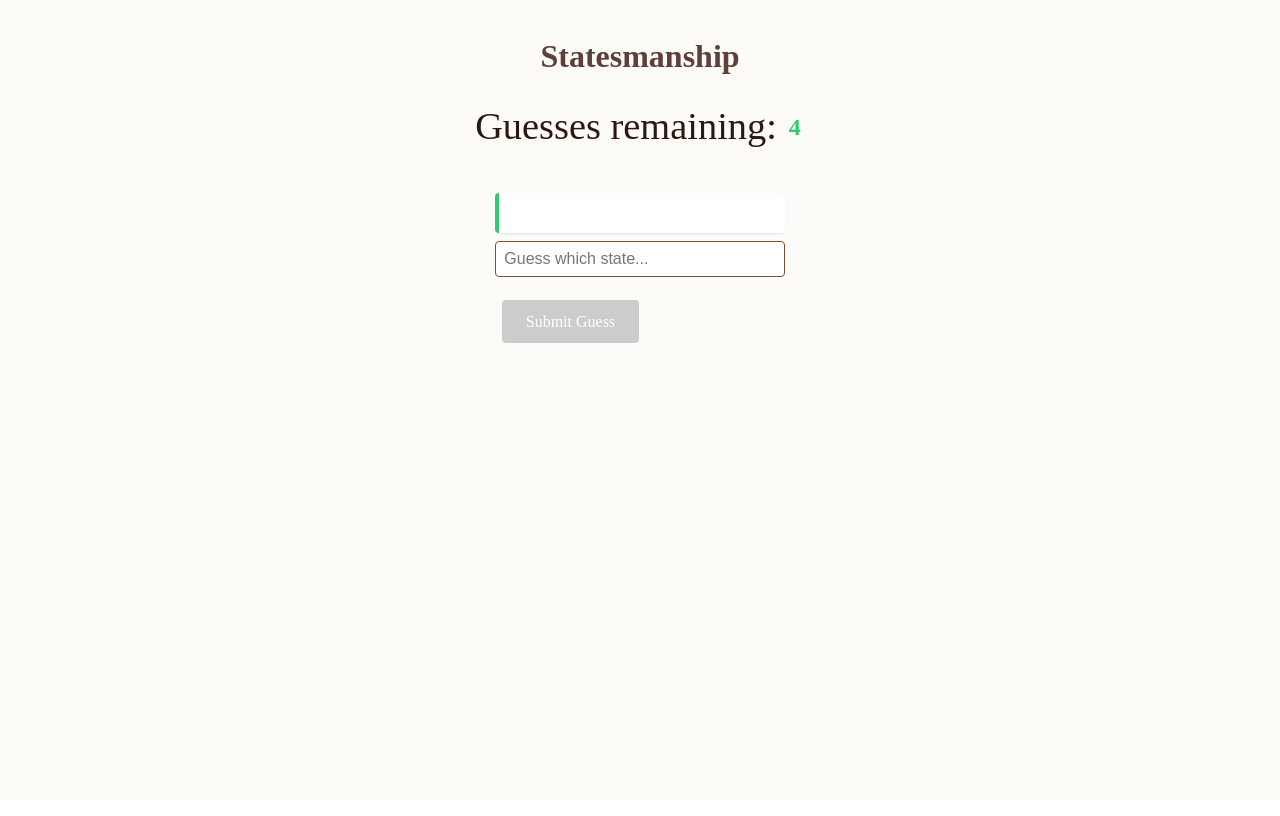
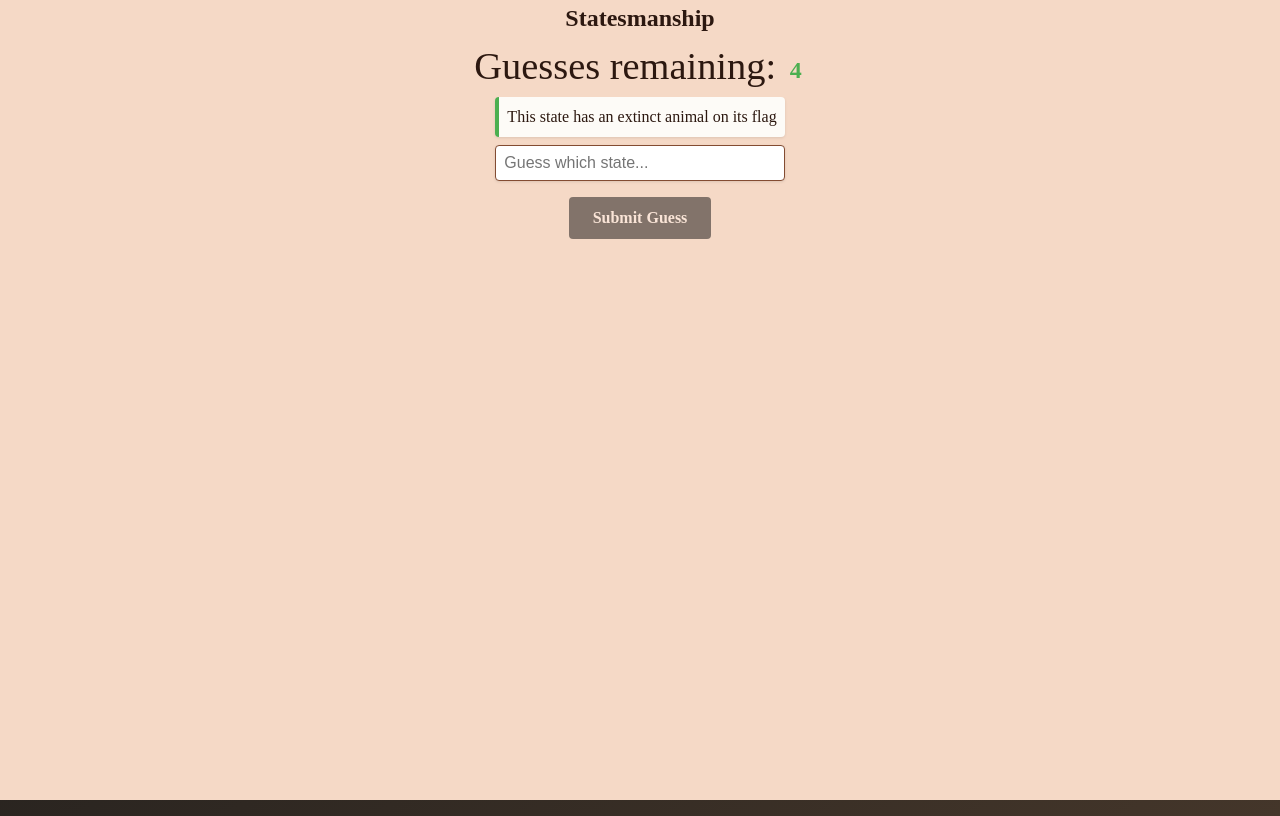
Before and after one commit to Ericwimsatt/gingernet, a React (Vite) app in the folder frontend/: page /statesmanship/play in a window 1280 px wide. Built offline with nearby package versions, Linux system fonts and the light colour scheme.

Commit message:
simplify styling

```diff
--- a/frontend/src/pages/Statesmanship/Statesmanship.css
+++ b/frontend/src/pages/Statesmanship/Statesmanship.css
@@ -1,110 +1,45 @@
 .statesmanship-page {
-  /* Rustic theme variables */
+  /* Theme variables */
   --parchment: #fdfbf7;
   --leather: #834c32;
-  --aged-paper: #e8dcc4;
   --wood: #8b4513;
-  --wood-dark: #5d4037;
+  --wood-dark: #111010;
   --ink: #2c1810;
-  --page-padding-mobile: 1rem;
-  --page-padding-desktop: 2rem;
+  --green-color: #4caf50;
+  --green-color-dark: #388e3c;
   --container-padding-mobile: 1rem;
   --container-padding-desktop: 2rem;
-  --green-color: #2ecc71;
-  --green-color-dark: #27ae60;
-  --parchment-light: #fefefe;
 
-  min-height: 100vh;
-  background: var(--parchment);
-  padding: var(--page-padding-mobile);
   display: flex;
   flex-direction: column;
   align-items: center;
   overflow-x: hidden;
+  height: 100vh;
 
-  .statesmanship-container {
-    margin: 0 auto;
-    padding: var(--container-padding-mobile);
-    background: rgba(255, 255, 255, 0.9);
-    border-radius: 8px;
-    box-shadow: 0 4px 6px rgba(0, 0, 0, 0.1);
-    position: relative;
-
-    &::before {
-      content: '';
-      position: absolute;
-      top: 0;
-      left: 0;
-      right: 0;
-      bottom: 0;
-      background: var(--parchment-light);
-      pointer-events: none;
-    }
-  }
+  background: #f5d9c6;
+  color: var(--ink);
+  text-align: center;
+  margin-bottom: 1rem;
+  font-family: 'Crimson Text', serif;
 
   h1 {
-    color: var(--wood-dark);
     font-size: clamp(1.8rem, 5vw, 2.5rem);
-    text-align: center;
-    margin-bottom: 1rem;
     font-weight: bold;
-    font-family: 'Crimson Text', serif;
     position: relative;
-
-    &::after {
-      content: '';
-      display: block;
-      width: min(100px, 30%);
-      height: 2px;
-      background: var(--wood);
-      margin: 0.5rem auto;
-    }
   }
 
   p {
     font-size: clamp(1.2rem, 3vw, 2.4rem);
     line-height: 1.6;
     color: var(--ink);
-    margin-bottom: 1rem;
-  }
-
-  .statesmanship-play {
-    width: 100%;
-    max-width: 800px;
-    flex: 1;
-    display: flex;
-    flex-direction: column;
-  }
-
-  h2 {
-    color: var(--wood-dark);
-    text-align: center;
-    font-size: 2rem;
-    margin-bottom: 1rem;
-  }
-
-  .game-status {
-    margin-bottom: 1rem;
-    text-align: center;
-
-    p {
-      display: flex;
-      align-items: center;
-      justify-content: center;
-      gap: 0.5rem;
-      min-height: 3rem;
-    }
   }
 
   .turns-section {
-    margin-top: 0.25rem;
+    padding-left: 1rem;
+    padding-right: 1rem;
     position: relative;
     flex: 1;
     overflow-y: auto;
-  }
-
-  .turn-container {
-    position: relative;
   }
 
   .game-item {
@@ -114,35 +49,17 @@
     margin-bottom: 0.5rem;
     box-shadow: 0 1px 3px rgba(0, 0, 0, 0.1);
     box-sizing: border-box;
+    transition: all 0.2s;
+    text-align: left;
+
+    &.hint-item {
+      border-left: 4px solid var(--green-color);
+      background: var(--parchment);
     }
 
-  .hint-item.game-item {
-    border-left: 4px solid var(--green-color);
-    opacity: 1;
-    transform: translateY(0);
-
-    &:last-child:not(:first-child) {
-      opacity: 0;
-      transform: translateY(-10px);
-    }
-
-    &:last-child.fade-in {
-      animation: fadeIn 0.3s ease-out 0.3s forwards;
-    }
-  }
-
-  .guess-item.game-item {
+    &.guess-item {
       margin-left: 1.5rem;
       font-weight: 500;
-    transform-origin: left center;
-
-    &.start {
-      transition: none;
-    }
-
-    &.shake {
-      animation: shake 0.5s ease-in-out;
-    }
 
       &.incorrect {
         border-left: 4px solid #e74c3c;
@@ -154,21 +71,20 @@
         color: var(--green-color-dark);
       }
     }
+  }
 
+  /* Input and suggestions */
   .autocomplete-container {
     position: relative;
-    width: 100%;
-    max-width: 100%;
     margin-bottom: 1rem;
   }
 
   .guess-input {
-    padding: 0.5rem;
+    width: 100%;
+    border: 1px solid var(--leather);
     font-size: 1rem;
-    border: 1px solid var(--leather);
-    border-radius: 4px;
-    width: 100%;
-    box-sizing: border-box;
+    margin-bottom:0px;
+    color:var(--ink);
 
     &:focus {
       outline: none;
@@ -188,73 +104,80 @@
     left: 0;
     right: 0;
     background: white;
-    border: 1px solid var(--leather);
-    border-radius: 4px;
-    margin-top: 4px;
+    border: 1px solid var(--wood);
+    border-top: none;
+    border-radius: 0 0 4px 4px;
+    box-shadow: 0 2px 4px rgba(0, 0, 0, 0.1);
     max-height: 200px;
     overflow-y: auto;
     z-index: 1000;
-    box-shadow: 0 2px 4px rgba(0, 0, 0, 0.1);
+    margin: 0;
+    padding: 0;
+    list-style: none;
   }
 
   .suggestion-item {
     padding: 8px 12px;
     cursor: pointer;
-    transition: background-color 0.2s;
     border-left: 3px solid transparent;
     color: var(--ink);
+    transition: all 0.2s;
 
-    &:hover,
-    &.selected {
+    &:hover, &.selected {
       background-color: var(--parchment);
-    }
-
-    &.selected {
-      border-left: 3px solid var(--green-color);
+      border-left-color: var(--green-color);
       padding-left: 9px;
     }
   }
 
-  .game-over {
-    margin-top: 1rem;
-    padding-top: 1rem;
-    border-top: 1px solid var(--leather);
+  /* Game status and feedback */
+  .game-status {
     text-align: center;
   }
 
-  .rustic-button {
-    background: var(--green-color);
-    color: white;
-    border: none;
-    padding: 0.8rem 1.5rem;
-    border-radius: 4px;
-    cursor: pointer;
-    transition: background-color 0.3s ease;
-    margin: .4rem;
-
-    &:hover {
-      background: var(--green-color-dark);
+  .guesses-remaining {
+    font-size: 1.5rem;
+    font-weight: bold;
+    margin: 0 0.25rem;
+    vertical-align: middle;
+    display: inline-block;
   }
 
-    &:disabled {
-      background: #ccc;
-      cursor: not-allowed;
-    }
+  .guesses-remaining[data-guesses="4"] {
+    color: var(--green-color);
+    font-size: 1.5rem;
   }
 
+  .guesses-remaining[data-guesses="3"] {
+    color: var(--green-color);
+    font-size: 1.5rem;
+  }
+
+  .guesses-remaining[data-guesses="2"] {
+    color: #e26d28;
+    font-size: 1.5rem;
+  }
+
+  .guesses-remaining[data-guesses="1"] {
+    color: #720000;
+    font-size: 2rem;
+  }
+
+  .guesses-remaining[data-guesses="0"] {
+    color: #850d00;
+    font-size: 3rem;
+  }
+
+  /* Game over overlay */
   .game-over-overlay {
     position: fixed;
-    top: 0;
-    left: 0;
-    right: 0;
-    bottom: 0;
-    background: rgba(0, 0, 0, 0.5);
+    inset: 0;
+    background: rgba(0, 0, 0, 0.8);
     display: flex;
     justify-content: center;
     align-items: center;
     z-index: 1000;
     padding: 1rem;
-    animation: fadeIn 0.3s ease-out;
   }
 
   .game-over-content {
@@ -262,8 +185,8 @@
     padding: 2rem;
     border-radius: 8px;
     text-align: center;
+    width: min(80vw, 500px);
     max-width: 100%;
-    width: min(80vw, 500px);
 
     &.won .game-over-title {
       color: var(--green-color-dark);
@@ -274,150 +197,30 @@
     }
   }
 
-  .game-over-title {
-    font-size: 2rem;
-    margin-bottom: 1rem;
+  /* Buttons */
+  button {
+    border: none;
+    border-radius: 4px;
+    cursor: pointer;
+    padding: 0.75rem 1.5rem;
+    transition: background-color 0.2s;
+    background-color: var(--wood-dark);
+    color:#fff0e8;
     font-weight: bold;
-    overflow: hidden;
-    text-overflow: ellipsis;
+
+    &:disabled {
+      opacity: 0.5;
+      cursor: not-allowed;
     }
-
-  .game-over-message {
-    font-size: 1.2rem;
-    margin-bottom: 1.5rem;
-    overflow: hidden;
-    text-overflow: ellipsis;
   }
 
   .play-again-button {
     background: var(--green-color);
     color: white;
-    border: none;
-    padding: 0.75rem 1.5rem;
-    border-radius: 4px;
-    cursor: pointer;
     margin-top: 1rem;
-    transition: background-color 0.2s;
 
-    &:hover {
+    &:hover:not(:disabled) {
       background: var(--green-color-dark);
     }
   }
-
-  .guesses-remaining {
-    display: inline-block;
-    line-height: 1;
-    position: relative;
-    font-weight: bold;
-    font-size: 1.5rem;
-    margin: 0 0.25rem;
-    vertical-align: middle;
-    display: inline-block;
-
-    &[data-guesses="4"] {
-      color: var(--green-color);
-      animation: gentle-pulse 2s infinite;
 }
-
-    &[data-guesses="3"] {
-      color: var(--green-color);
-      animation: medium-shake 1.5s infinite;
-    }
-
-    &[data-guesses="2"] {
-      color: #f39c12;
-      animation: urgent-shake 1s infinite;
-    }
-
-    &[data-guesses="1"] {
-      color: #c0392b;
-      font-size: 2rem;
-      animation: frantic-pulse 0.7s infinite;
-    }
-
-    &[data-guesses="0"] {
-      color: #c0392b;
-      font-size: 3rem;
-      animation: frantic-pulse 0.7s infinite;
-    }
-  }
-
-  .game-description {
-    max-width: 600px;
-    margin: 2rem auto;
-    text-align: center;
-    padding: 0 1rem;
-    line-height: 1.6;
-
-    p {
-      margin: 1rem 0;
-      font-size: 1.1rem;
-
-      &:first-child {
-        font-size: 1.3rem;
-        font-weight: 500;
-        color: var(--wood-dark);
-      }
-    }
-  }
-
-  @media (min-width: 768px) {
-    padding: var(--page-padding-desktop);
-    padding-bottom: var(--page-padding-desktop);
-
-    .statesmanship-container {
-      padding: var(--container-padding-desktop);
-    }
-  }
-
-  @keyframes shake {
-    0%, 100% { transform: translateX(0); }
-    20% { transform: translateX(-5px); }
-    40% { transform: translateX(5px); }
-    60% { transform: translateX(-3px); }
-    80% { transform: translateX(3px); }
-  }
-
-  @keyframes scaleSlide {
-    0% {
-      transform: scaleX(1) translateX(0);
-    }
-    50% {
-      transform: scaleX(0.98) translateX(5px);
-    }
-    100% {
-      transform: scaleX(0.95) translateX(10px);
-    }
-  }
-
-  @keyframes fadeIn {
-    from { opacity: 0; }
-    to { opacity: 1; }
-  }
-
-  @keyframes gentle-pulse {
-    0%, 100% { transform: scale(1); }
-    50% { transform: scale(1.05); }
-  }
-
-  @keyframes medium-shake {
-    0%, 100% { transform: translateX(0) rotate(0); }
-    25% { transform: translateX(-2px) rotate(-1deg); }
-    75% { transform: translateX(2px) rotate(1deg); }
-  }
-
-  @keyframes urgent-shake {
-    0%, 100% { transform: translateX(0) rotate(0); }
-    20% { transform: translateX(-3px) rotate(-2deg); }
-    40% { transform: translateX(3px) rotate(2deg); }
-    60% { transform: translateX(-3px) rotate(-2deg); }
-    80% { transform: translateX(3px) rotate(2deg); }
-  }
-
-  @keyframes frantic-pulse {
-    0%, 100% { transform: scale(1) rotate(0); }
-    25% { transform: scale(1.1) rotate(-2deg); }
-    50% { transform: scale(1) rotate(0); }
-    75% { transform: scale(1.1) rotate(2deg); }
-  }
-}
--- a/frontend/src/pages/Statesmanship/StatesmanshipPlay.tsx
+++ b/frontend/src/pages/Statesmanship/StatesmanshipPlay.tsx
@@ -10,13 +10,11 @@ export const StatesmanshipPlay: React.FC = () => {
   const [suggestions, setSuggestions] = useState<string[]>([]);
   const [showSuggestions, setShowSuggestions] = useState(false);
   const [selectedIndex, setSelectedIndex] = useState<number>(-1);
-  const [isAnimating, setIsAnimating] = useState(false);
   const maxGuesses = 4;
 
   interface GameTurn {
     hint: string;
     guess?: string;
-    animationState?: string;
   }
 
   const [gameTurns, setGameTurns] = useState<GameTurn[]>([]);
@@ -78,12 +76,10 @@ export const StatesmanshipPlay: React.FC = () => {
 
   const handleGuess = async (e: React.FormEvent) => {
     e.preventDefault();
-    if (!guess.trim() || !currentState || isAnimating || gameStatus !== 'playing') return;
+    if (!guess.trim() || !currentState || gameStatus !== 'playing') return;
 
     const normalizedGuess = guess.trim();
     const currentTurn = guessCount;
-
-    setIsAnimating(true);
 
     try {
       // Update the current turn with the guess
@@ -92,8 +88,7 @@ export const StatesmanshipPlay: React.FC = () => {
         if (updated[currentTurn]) {
           updated[currentTurn] = {
             ...updated[currentTurn],
-            guess: normalizedGuess,
-            animationState: 'start'
+            guess: normalizedGuess
           };
         }
         return updated;
@@ -101,43 +96,16 @@ export const StatesmanshipPlay: React.FC = () => {
 
       await new Promise(resolve => setTimeout(resolve, 300));
 
-      setGameTurns(prev => {
-        const updated = [...prev];
-        if (updated[currentTurn]) {
-          updated[currentTurn] = {
-            ...updated[currentTurn],
-            animationState: 'shake'
-          };
-        }
-        return updated;
-      });
-
-      await new Promise(resolve => setTimeout(resolve, 500));
-
       if (normalizedGuess.toLowerCase() === currentState.name.toLowerCase()) {
         setGameStatus('won');
       } else {
         const nextGuessCount = guessCount + 1;
         setGuessCount(nextGuessCount);
 
-        setGameTurns(prev => {
-          const updated = [...prev];
-          if (updated[currentTurn]) {
-            updated[currentTurn] = {
-              ...updated[currentTurn],
-              animationState: 'slide'
-            };
-          }
-          return updated;
-        });
-
-        await new Promise(resolve => setTimeout(resolve, 500));
-
         if (nextGuessCount < maxGuesses) {
           const nextHint = getNextHint(currentState, normalizedGuess, nextGuessCount);
           setGameTurns(prev => [...prev, {
-            hint: nextHint,
-            animationState: 'fade-in'
+            hint: nextHint
           }]);
         }
 
@@ -151,7 +119,7 @@ export const StatesmanshipPlay: React.FC = () => {
       setGuess('');
       setSuggestions([]);
       setShowSuggestions(false);
-      setIsAnimating(false);
+      setSelectedIndex(-1);
     }
   };
 
@@ -164,11 +132,9 @@ export const StatesmanshipPlay: React.FC = () => {
     setSuggestions([]);
     setShowSuggestions(false);
     setSelectedIndex(-1);
-    setIsAnimating(false);
     if (newState) {
       setGameTurns([{
-        hint: newState.hints.first,
-        animationState: 'fade-in'
+        hint: newState.hints.first
       }]);
     }
   };
@@ -186,7 +152,7 @@ export const StatesmanshipPlay: React.FC = () => {
       <div className="turns-section">
         {gameTurns.map((turn, index) => (
           <div key={index} className="turn-container">
-            <div className={`game-item hint-item ${turn.animationState === 'fade-in' ? 'fade-in' : ''}`}>
+            <div className="game-item hint-item">
               {turn.hint}
             </div>
             {turn.guess && (
@@ -194,23 +160,23 @@ export const StatesmanshipPlay: React.FC = () => {
                 currentState && turn.guess.toLowerCase() === currentState.name.toLowerCase()
                   ? 'correct'
                   : 'incorrect'
-                } ${turn.animationState || ''}`}
+                }`}
               >
                 {turn.guess}
               </div>
             )}
           </div>
         ))}
-        {gameStatus === 'playing' && !isAnimating && (
+        {gameStatus === 'playing' && (
           <form onSubmit={handleGuess} className="guess-form">
             <div className="autocomplete-container">
               <input
+                className="game-item guess-input"
                 type="text"
                 value={guess}
                 onChange={handleInputChange}
                 onKeyDown={handleKeyDown}
                 placeholder="Guess which state..."
-                className="guess-input"
                 disabled={gameStatus !== 'playing'}
               />
               {showSuggestions && suggestions.length > 0 && (
```
Lines whose indentation alone changed are shown as unchanged.
